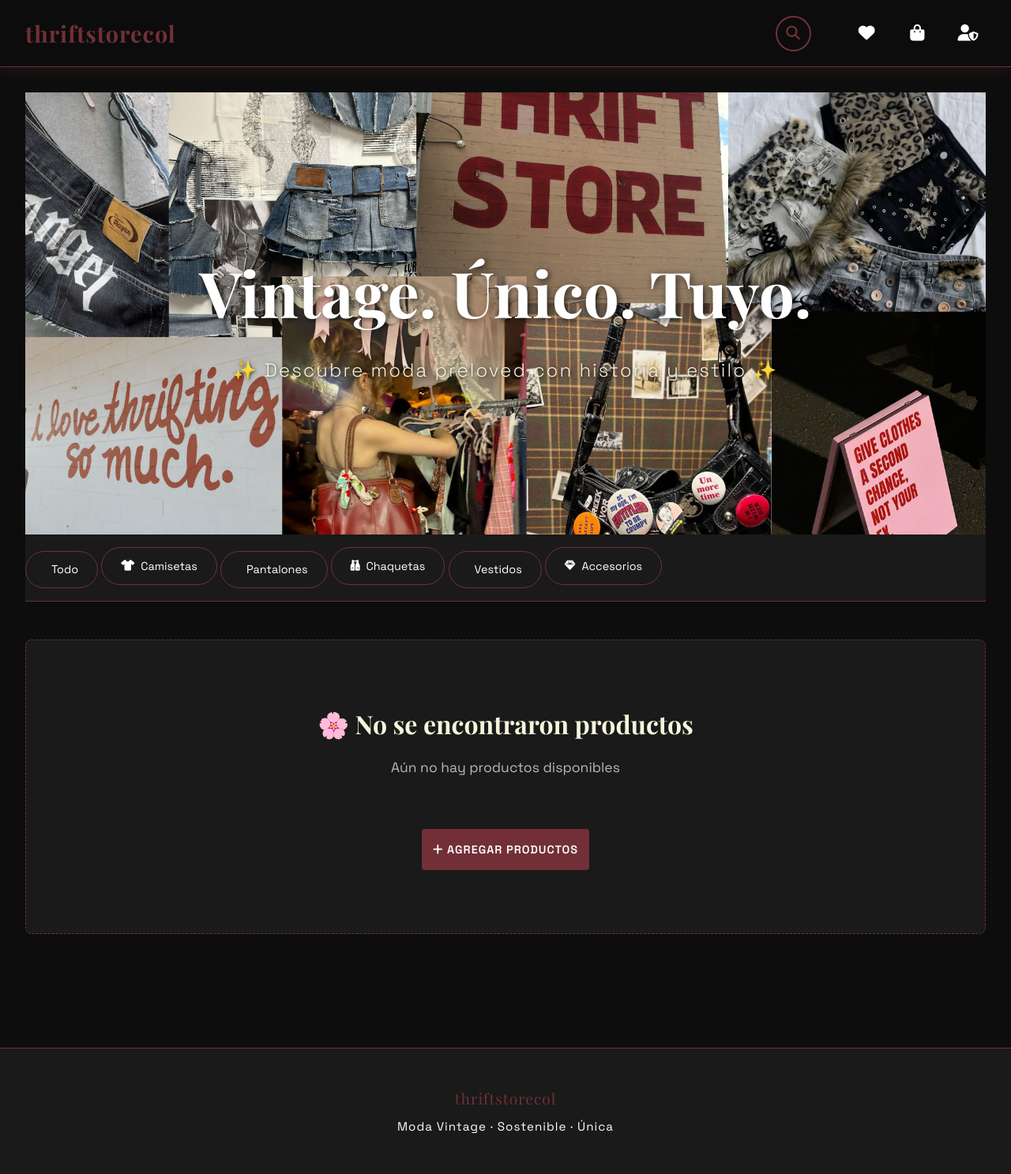
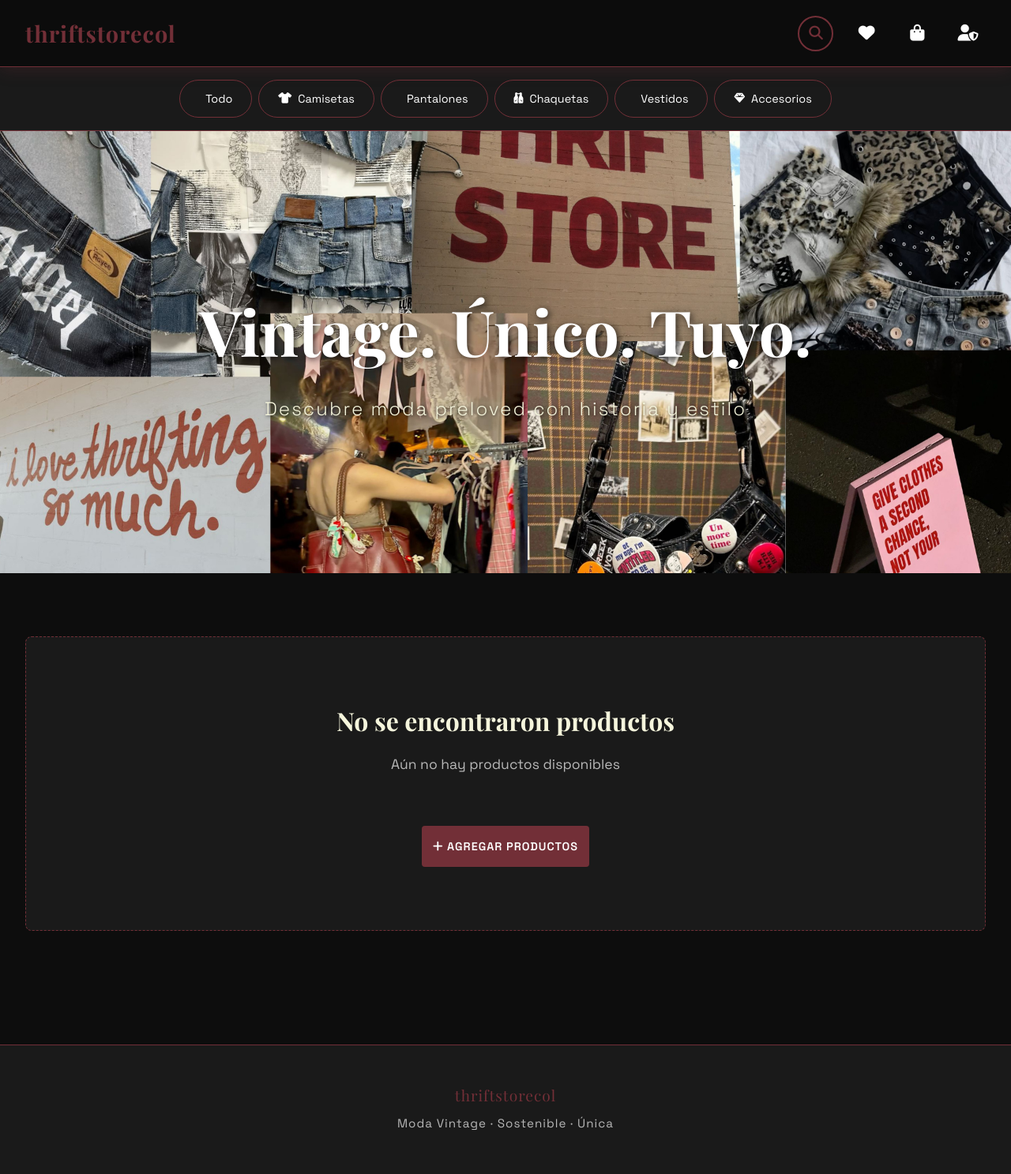
Before and after one commit to raesttleten/tienda-ropa-upcycling, a FastAPI app: page /categoria/1 in a window 1280 px wide. Shown: the whole page at 79% size. After the commit the page ends 1431 px from the top, so only its background shows below. Run offline with FastAPI, Linux system fonts and the light colour scheme; data that the repository does not hold is empty.

Commit message:
actualice todo el index para las categorias

```diff
--- a/templates/index.html
+++ b/templates/index.html
@@ -12,12 +12,12 @@
         <nav>
             <a href="/" class="logo">thriftstorecol</a>
 
-            <form action="/" method="get" class="search-bar">
-                <input type="text" name="busqueda" placeholder="Buscar tu próxima pieza favorita..." value="{{ busqueda or '' }}">
-                <button type="submit"><i class="fas fa-search"></i></button>
-            </form>
+            <div class="nav-icons">
+                <form action="/" method="get" class="search-bar">
+                    <input type="text" name="busqueda" placeholder="Buscar..." value="{{ busqueda or '' }}">
+                    <button type="submit"><i class="fas fa-search"></i></button>
+                </form>
 
-            <div class="nav-icons">
                 <a href="/favoritos" title="Favoritos">
                     <i class="fas fa-heart"></i>
                 </a>
@@ -31,13 +31,8 @@
         </nav>
     </header>
 
-    <main>
-        <section class="hero">
-            <h2>Vintage. Único. Tuyo.</h2>
-            <p>✨ Descubre moda preloved con historia y estilo ✨</p>
-        </section>
-
-        <section class="categorias">
+    <div class="categorias">
+        <div class="categorias-inner">
             <a href="/" class="categoria-btn {% if not categoria_actual %}active{% endif %}">
                 <i class="fas fa-sparkles"></i> Todo
             </a>
@@ -56,8 +51,15 @@
             <a href="/categoria/Accesorios" class="categoria-btn {% if categoria_actual == 'Accesorios' %}active{% endif %}">
                 <i class="fas fa-gem"></i> Accesorios
             </a>
-        </section>
+        </div>
+    </div>
 
+    <section class="hero">
+        <h2>Vintage. Único. Tuyo.</h2>
+        <p>Descubre moda preloved con historia y estilo</p>
+    </section>
+
+    <main>
         <section class="productos">
             <div class="productos-grid">
                 {% if productos %}
@@ -92,7 +94,7 @@
                     {% endfor %}
                 {% else %}
                     <div class="no-productos">
-                        <h3>🌸 No se encontraron productos</h3>
+                        <h3>No se encontraron productos</h3>
                         <p>{% if busqueda %}No hay resultados para "{{ busqueda }}"{% else %}Aún no hay productos disponibles{% endif %}</p>
                         <a href="/admin" class="btn-primary" style="display: inline-block; margin-top: 2rem;">
                             <i class="fas fa-plus"></i> Agregar Productos
@@ -105,7 +107,7 @@
 
     <footer>
         <p>thriftstorecol</p>
-        <p style="margin-top: 0.5rem; color: var(--lavender);">Moda Vintage · Sostenible · Única</p>
+        <p style="margin-top: 0.5rem;">Moda Vintage · Sostenible · Única</p>
     </footer>
 </body>
 </html>
```
